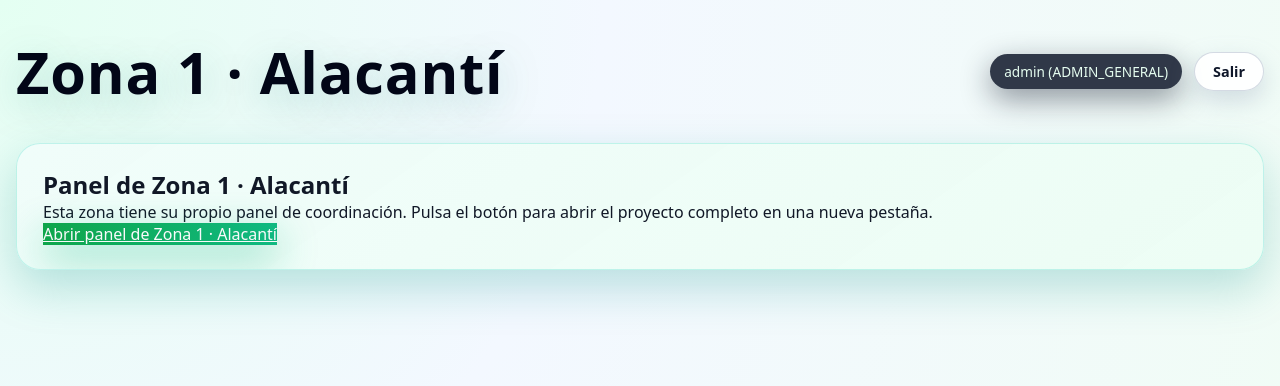
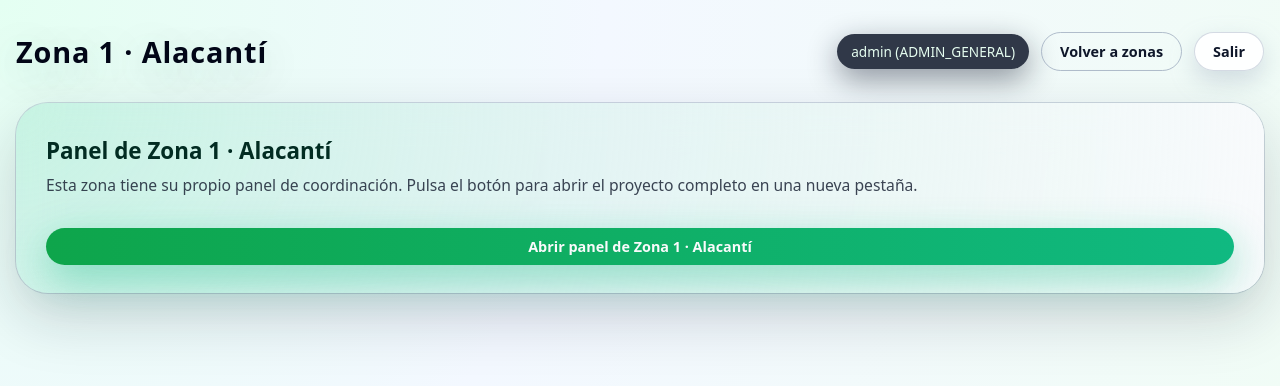
Before and after one commit to AltoVinalopo/ZonaAltoVinalopo, a Flask app: page /zonas/1/ in a window 1280 px wide. Shown: the top 386 px of the page. Run offline with Flask 3, Linux system fonts and the light colour scheme; a user stored in the database is signed in.

Commit message:
Update zona_detalle.html

```diff
--- a/templates/zona_detalle.html
+++ b/templates/zona_detalle.html
@@ -1,30 +1,25 @@
 {% extends "base.html" %}
+
 {% block title %}{{ zona.nombre }}{% endblock %}
+{% block header_title %}{{ zona.nombre }}{% endblock %}
 
-{% block header_title %}
-<h1>{{ zona.nombre }}</h1>
-{% endblock %}
-
-{% block header_buttons %}
-<a class="btn-outline" href="{{ url_for('zonas.index') }}">Volver a zonas</a>
+{% block header_actions %}
+  <a href="{{ url_for('zonas.index') }}" class="btn btn-outline">
+    Volver a zonas
+  </a>
 {% endblock %}
 
 {% block body %}
-<div class="zone-panel">
-  <div class="panel-card panel-card-full">
-    <h2>Panel de {{ zona.nombre }}</h2>
-    <p>
+  <section class="zone-detail-wrapper">
+    <h2 class="zone-detail-title">Panel de {{ zona.nombre }}</h2>
+
+    <p class="zone-detail-text">
       Esta zona tiene su propio panel de coordinación.
       Pulsa el botón para abrir el proyecto completo en una nueva pestaña.
     </p>
 
-    {% if zona.url %}
-      <a class="btn-primary" href="{{ zona.url }}" target="_blank" rel="noopener">
-        Abrir panel de {{ zona.nombre }}
-      </a>
-    {% else %}
-      <p><em>No se ha configurado aún la URL de esta zona.</em></p>
-    {% endif %}
-  </div>
-</div>
+    <a href="{{ zona.url }}" target="_blank" rel="noopener" class="btn btn-primary" style="width:100%; margin-top:8px;">
+      Abrir panel de {{ zona.nombre }}
+    </a>
+  </section>
 {% endblock %}
```
